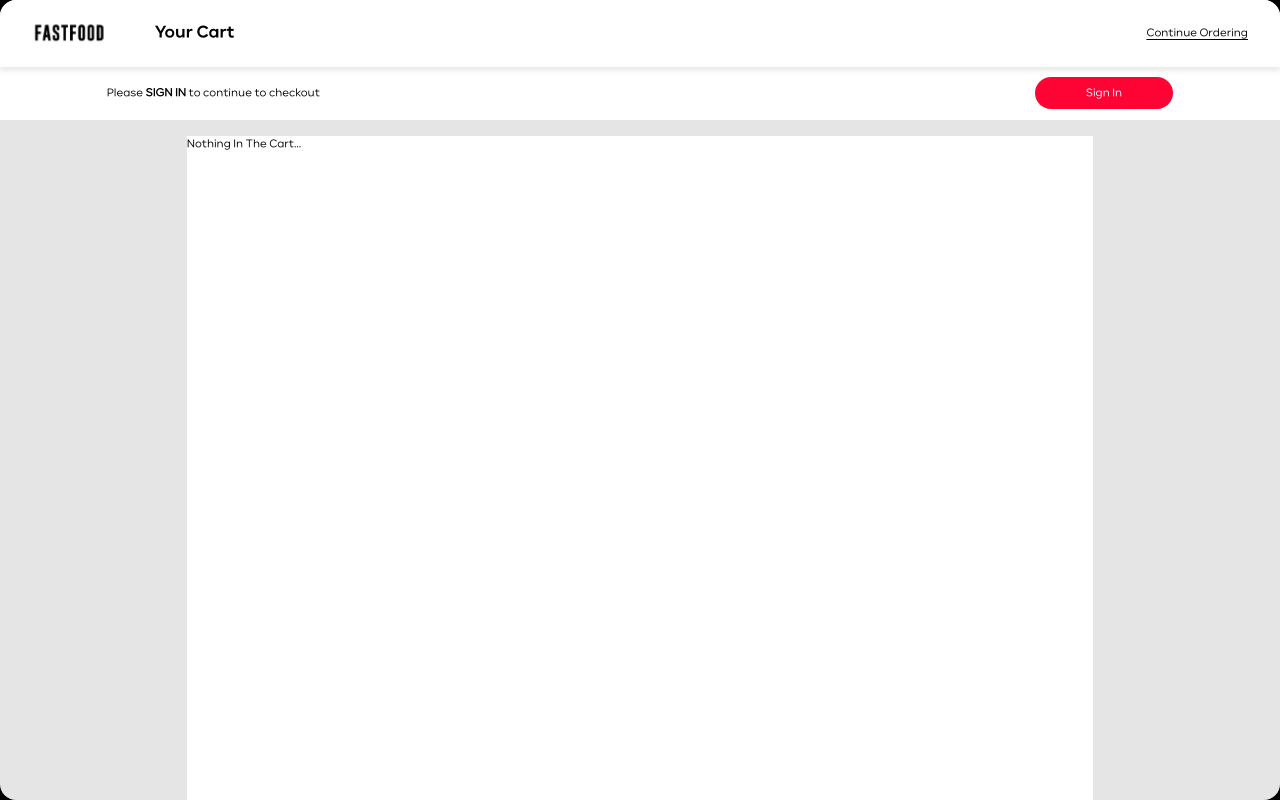
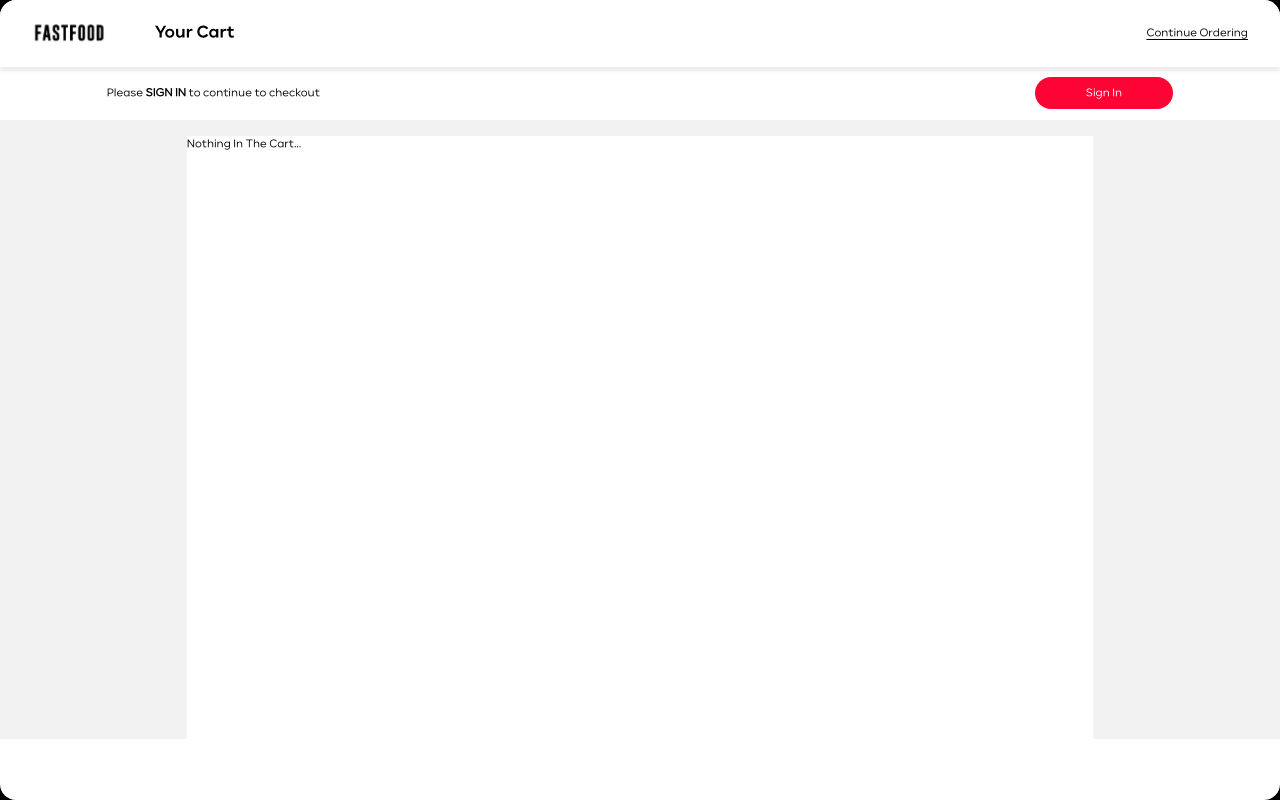
Before and after one commit to ibyteinfomatics/fast-food, a Next.js app: page /cart in a window 1280 px wide. Built offline with nearby package versions, Linux system fonts and the light colour scheme.

Commit message:
heat options added

```diff
--- a/pages/prepSteps/step-1.js
+++ b/pages/prepSteps/step-1.js
@@ -321,7 +321,7 @@ export default function StepOne(props) {
         <React.Fragment>
             <Header />
 
-            <div className='siteWidth'>
+            <div className='siteWidth step-one'>
                 {loading &&
                     <>
                         <div style={{ 'display': 'flex', 'justifyContent': 'center', marginTop: '15px' }}>
--- a/styles/globals.css
+++ b/styles/globals.css
@@ -1781,11 +1781,12 @@ ul.pagination li {
 }
 .cart__wrapper.show--item--table .cart--table .table--scroll{
   overflow-y: auto;
-  height: calc(100vh - 13.5rem);
+  height: calc(100vh - 27.5rem);
 }
 .cart__wrapper.show--item--table .cart--table .table--scroll tr:last-child {
-  position: sticky;
-  bottom: 0;
+  position: -webkit-sticky;
+  position: absolute;
+  bottom: 5.75rem;
   max-width: 78.85%;
   width: 100%;
   box-shadow: 0px 4px 4px rgba(177, 177, 177, 0.25);
@@ -1805,3 +1806,13 @@ ul.pagination li {
   background: #5e5c5c;
   @apply block;
 }
+.cart__wrapper.show--item--table {
+  height: calc(100vh - 12rem);
+  background: #f2f2f2;
+}
+.heatSelection .heatOption .chooseOption.extraheat .hidden-img .heatIcon {
+  height: 2.5rem;
+}
+.step-one .heatSelection .heatOption {
+  align-items: flex-start;
+}
```
